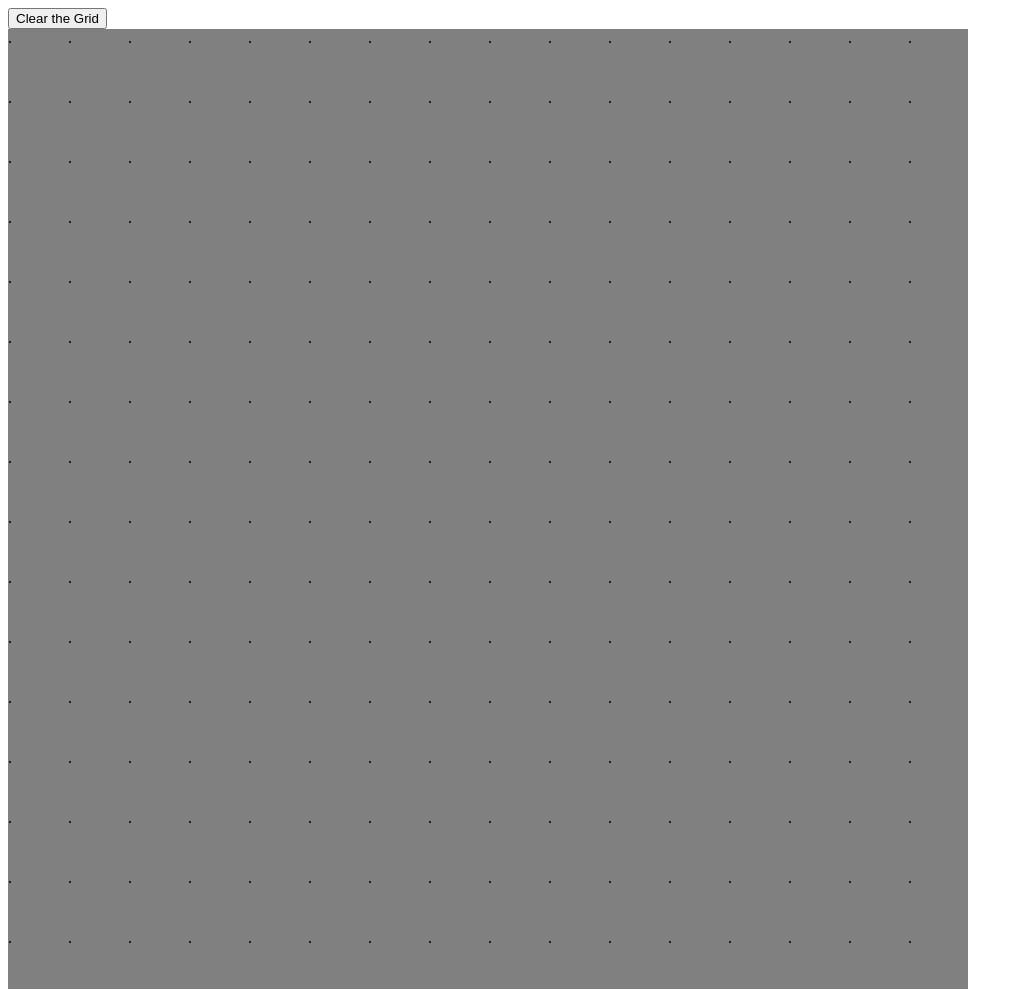
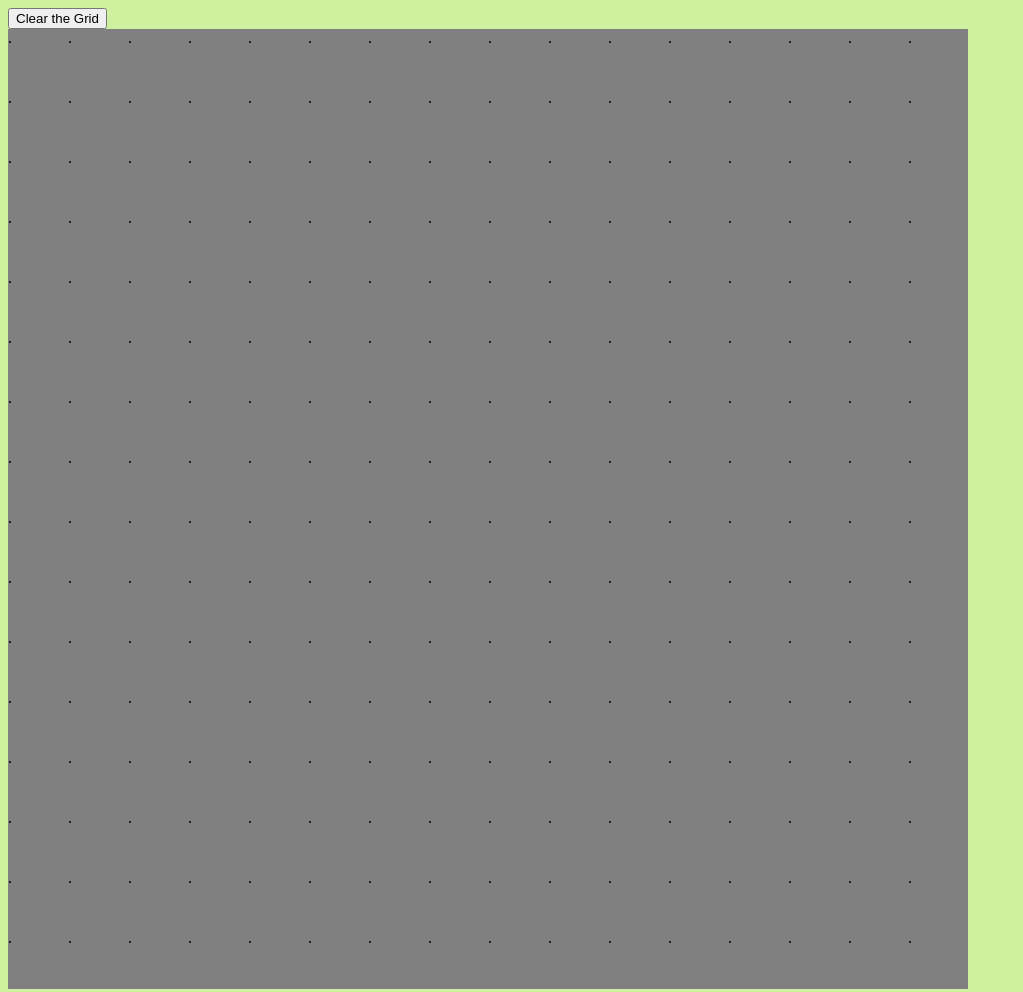
Before and after one commit to Electroneer/Javascript-101, a plain HTML site: page index.html in a window 1280 px wide. Shown: the whole page, without its empty margins (0-1023 px from the left). Drawn offline with nearby package versions, Linux system fonts and the light colour scheme.

Commit message:
Update style.css

```diff
--- a/style.css
+++ b/style.css
@@ -1,3 +1,7 @@
+body{
+  background-color:#CFF09E;
+}
+
 .grid{
   width:960px;
 }
```
